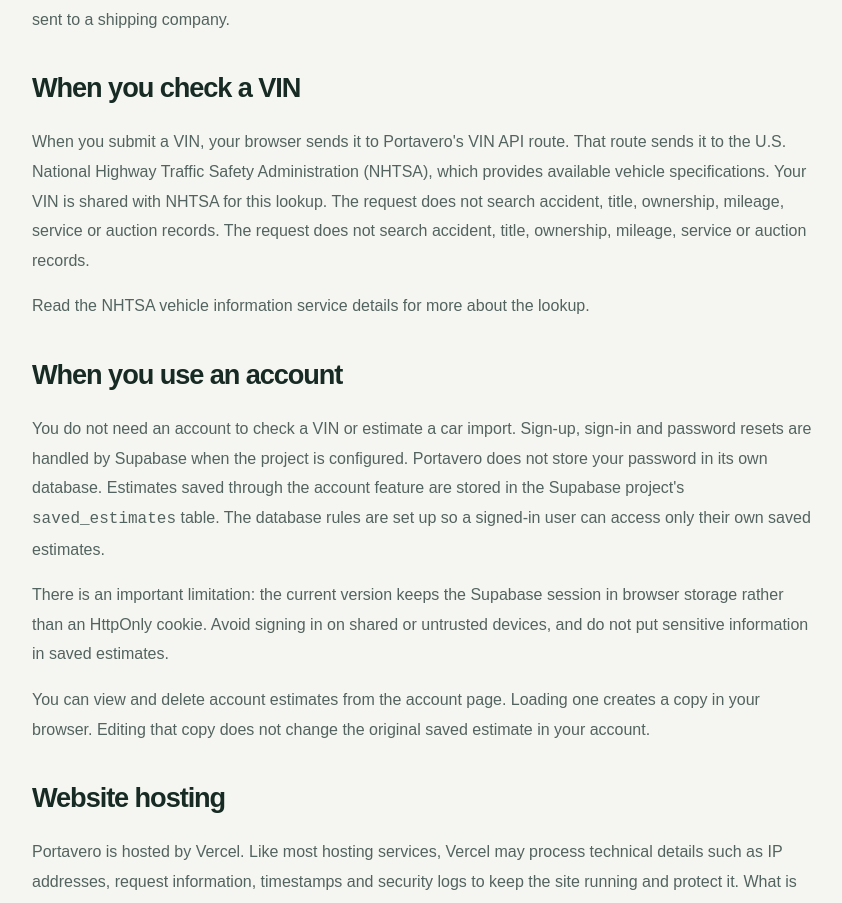
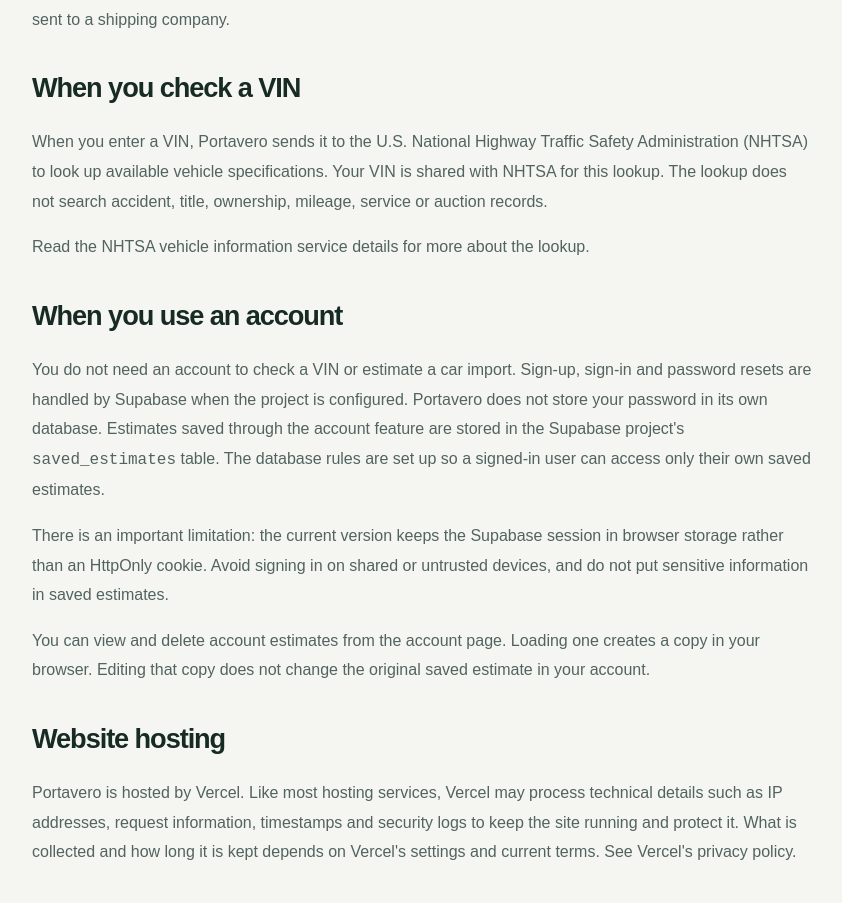
Before and after one commit to GIORGIO2032Q4E/portavero, a Next.js app: page /privacy-policy in a window 1280 px wide. Shown: the part 881-1784 px from the top of the page, without its empty margins (218-1060 px from the left). Built offline with nearby package versions, Linux system fonts and the light colour scheme; no server answers.

Commit message:
Clarify VIN data sharing

```diff
--- a/src/app/privacy-policy/page.tsx
+++ b/src/app/privacy-policy/page.tsx
@@ -27,7 +27,7 @@ export default function PrivacyPolicyPage() {
           <p>Shipping quotes are kept only while that page is open. They are not saved after you leave, and they are not sent to a shipping company.</p>
 
           <h2>When you check a VIN</h2>
-          <p>When you submit a VIN, your browser sends it to Portavero's VIN API route. That route sends it to the U.S. National Highway Traffic Safety Administration (NHTSA), which provides available vehicle specifications. Your VIN is shared with NHTSA for this lookup. The request does not search accident, title, ownership, mileage, service or auction records. The request does not search accident, title, ownership, mileage, service or auction records.</p>
+          <p>When you enter a VIN, Portavero sends it to the U.S. National Highway Traffic Safety Administration (NHTSA) to look up available vehicle specifications. Your VIN is shared with NHTSA for this lookup. The lookup does not search accident, title, ownership, mileage, service or auction records.</p>
           <p>Read the <a href="https://vpic.nhtsa.dot.gov/" target="_blank" rel="noreferrer">NHTSA vehicle information service details</a> for more about the lookup.</p>
 
           <h2>When you use an account</h2>
```
